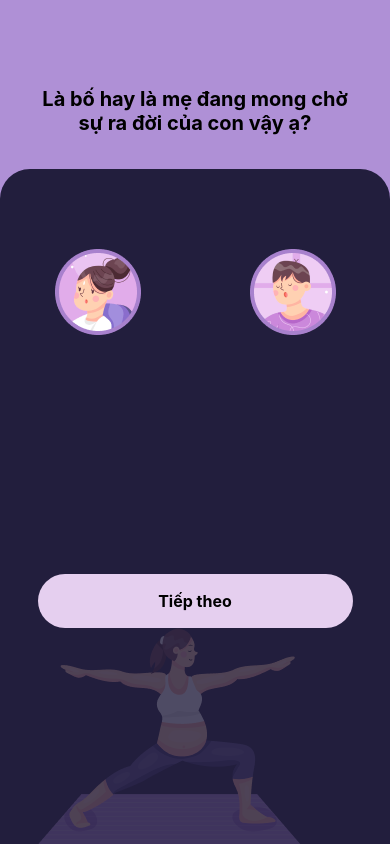
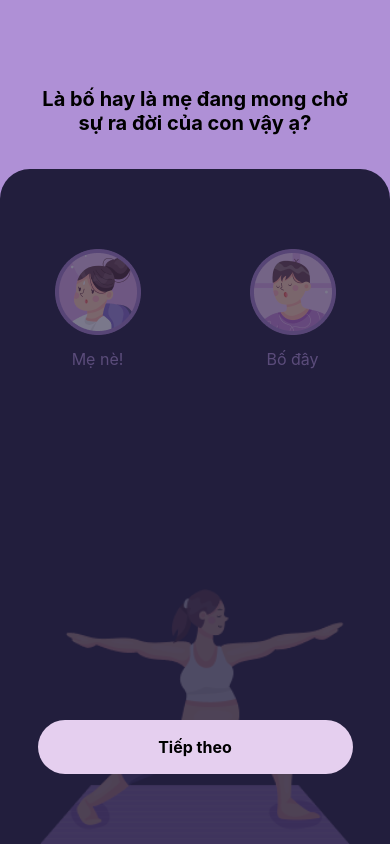
Before and after one commit to TalJa1/MamaMate, a React Native app: screen /Question in a window 390 px wide. Built offline with nearby package versions, Linux system fonts and the light colour scheme.

Commit message:
Update QuestionPage.tsx

```diff
--- a/pages/QuestionPage.tsx
+++ b/pages/QuestionPage.tsx
@@ -1,4 +1,5 @@
 /* eslint-disable prettier/prettier */
+/* eslint-disable react-native/no-inline-styles */
 import {
   View,
   Text,
@@ -13,6 +14,15 @@ import React from 'react';
 const {width, height} = Dimensions.get('window');
 
 const QuestionPage = () => {
+  const [momDad, setMomDad] = React.useState<string>('');
+
+  const handleSelectMomDad = (value: string) => {
+    if (value === 'M') {
+      setMomDad('M');
+    } else {
+      setMomDad('D');
+    }
+  };
   return (
     <View style={styles.container}>
       <View style={styles.upperview}>
@@ -22,14 +32,26 @@ const QuestionPage = () => {
       </View>
       <View style={styles.lowerview}>
         <View style={styles.choices}>
-          <View>
+          <TouchableOpacity
+            style={[
+              styles.choicesGrp,
+              momDad === 'M' ? {opacity: 1} : {opacity: 0.4},
+            ]}
+            onPress={() => handleSelectMomDad('M')}>
             <Image source={require('../assets/questionsAssets/isMom.png')} />
-          </View>
-          <View>
+            <Text style={styles.choicesTxt}>Mẹ nè!</Text>
+          </TouchableOpacity>
+          <TouchableOpacity
+            style={[
+              styles.choicesGrp,
+              momDad === 'D' ? {opacity: 1} : {opacity: 0.4},
+            ]}
+            onPress={() => handleSelectMomDad('D')}>
             <Image source={require('../assets/questionsAssets/isDad.png')} />
-          </View>
+            <Text style={styles.choicesTxt}>Bố đây</Text>
+          </TouchableOpacity>
         </View>
-        <View>
+        <View style={styles.bottomGrp}>
           <TouchableOpacity
             style={styles.nextBtn}
             onPress={() => console.log('next Pressed')}>
@@ -75,6 +97,11 @@ const styles = StyleSheet.create({
   },
   img: {
     opacity: 0.2,
+    height: 255,
+    width: 310,
+  },
+  bottomGrp: {
+    alignItems: 'center',
   },
   choices: {
     flex: 1,
@@ -85,17 +112,29 @@ const styles = StyleSheet.create({
     marginTop: 80,
   },
   nextBtn: {
+    position: 'absolute',
+    bottom: 70,
     backgroundColor: '#E5CFEF',
     height: 54,
     width: 315,
     borderRadius: 30,
     justifyContent: 'center',
     alignItems: 'center',
+    zIndex: 1,
   },
   nextBtnText: {
     fontSize: 16,
     fontWeight: '700',
   },
+  choicesTxt: {
+    textAlign: 'center',
+    fontWeight: '400',
+    fontSize: 16,
+    color: '#AF90D6',
+  },
+  choicesGrp: {
+    rowGap: 14,
+  },
 });
 
 export default QuestionPage;
```
